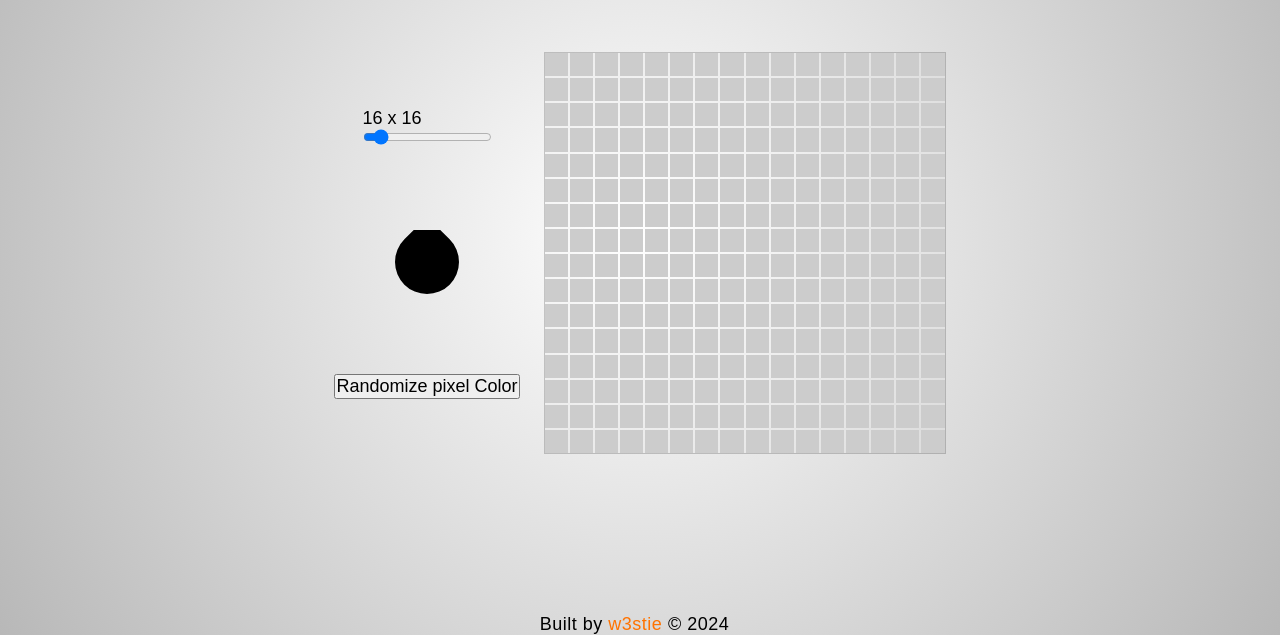
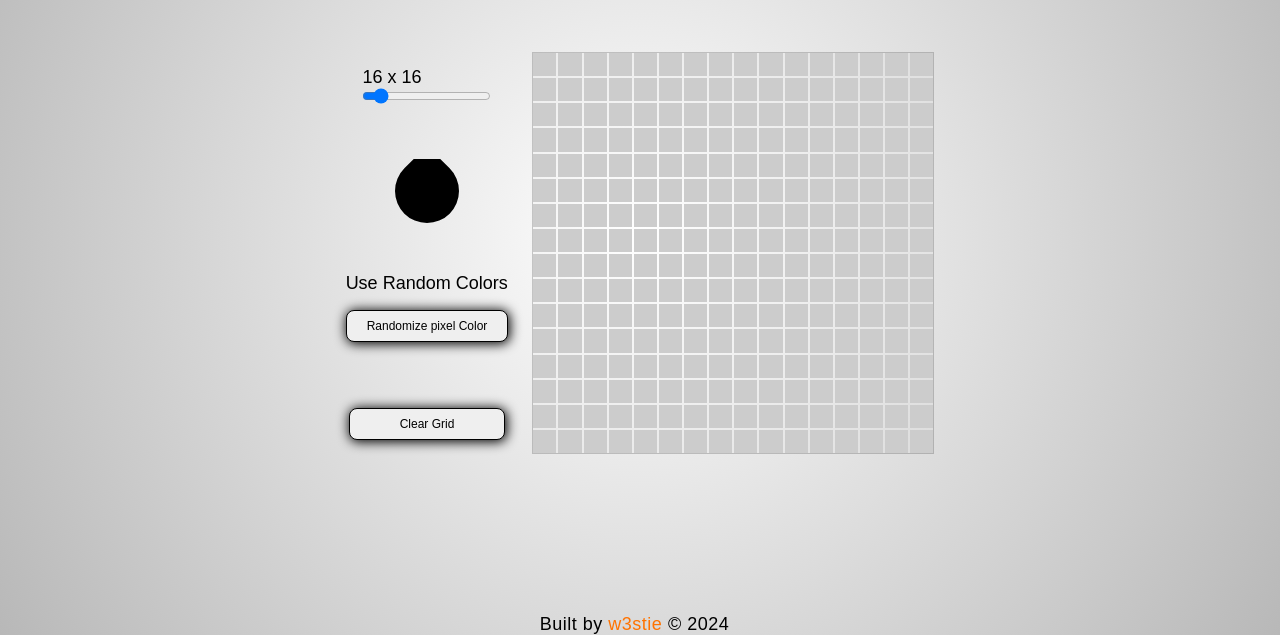
Before and after one commit to w3stie/Etch-A-Sketch, a plain HTML site: page index.html in a window 1280 px wide. Shown: the part 165-800 px from the top of the page. Drawn offline with Linux system fonts and the light colour scheme.

Commit message:
fine-tuned the javascript and css code

```diff
--- a/index.html
+++ b/index.html
@@ -19,7 +19,14 @@
                 <input type="range" id="change-size" min="1" max="100" value="10" step="1">
             </div>
             <input type="color" name="color-picker" id="color-picker">
-            <button id="random-color-btn">Randomize pixel Color</button>
+
+            <div>
+                <label for="toggle-random">Use Random Colors</label> <br>
+                <button class="btn" id="random-color-btn">Randomize pixel Color</button>
+            </div>
+            <div>
+                <button class="btn" id="clear-grid">Clear Grid</button>
+            </div>
         </div>
 
         <div id="grid"></div>
--- a/script.js
+++ b/script.js
@@ -1,6 +1,7 @@
 document.addEventListener('DOMContentLoaded', () => {
     let gridSize = 16;
     let userColor = '#000000'; // Default color
+    let isRandomColorEnabled = false; // Track the state of random color
 
     function createGrid(size) {
         grid.innerHTML = ''; //clears existing grid
@@ -16,7 +17,11 @@ document.addEventListener('DOMContentLoaded', () => {
         const gridSquares = document.querySelectorAll('.grid-square');
         gridSquares.forEach(square => {
             square.addEventListener('mouseover', () => {
-                square.style.backgroundColor = userColor; // Change color on hover
+                if (isRandomColorEnabled) {
+                    square.style.backgroundColor = randomizeColor();
+                } else {
+                    square.style.backgroundColor = userColor;
+                }
             });
         });
     }
@@ -41,12 +46,8 @@ document.addEventListener('DOMContentLoaded', () => {
 
     const randomColorBtn = document.getElementById('random-color-btn');
     randomColorBtn.addEventListener('click', () => {
-        const gridSquares = document.querySelectorAll('.grid-square');
-        gridSquares.forEach(square => {
-            square.addEventListener('mouseover', () => {
-                square.style.backgroundColor = randomizeColor();
-            });
-        });
+        isRandomColorEnabled = !isRandomColorEnabled; // Toggle the state
+        randomColorBtn.textContent = isRandomColorEnabled ? 'Disable Random Color' : 'Enable Random Color';
     });
 
     function changeColor() {
@@ -56,4 +57,13 @@ document.addEventListener('DOMContentLoaded', () => {
         });
     }
     changeColor();
+
+    const clearGridButton = document.querySelector('#clear-grid');
+
+    clearGridButton.addEventListener('click', () => {
+        const gridSquares = document.querySelectorAll('.grid-square');
+        gridSquares.forEach(square => {
+            square.style.backgroundColor = '#ccc'; // Reset background color to white
+        });
+    });
 });
--- a/style.css
+++ b/style.css
@@ -40,7 +40,7 @@ body{
     display: flex;
     flex-direction: column;
     justify-content: space-around;
-    gap: 80px;
+    gap: 50px;
     align-items: center;
 }
 
@@ -67,6 +67,22 @@ body{
     border-top-left-radius: 0;
     transform: rotate(45deg);
     border: none;
+}
+
+.btn{
+    border: 1px solid #000;
+    box-shadow: 1px 1px 12px 1px;
+    border-radius: 8px;
+    font-size: 12px;
+    margin: 16px 0px;
+    padding: 8px 20px;
+    cursor: pointer;
+}
+
+#clear-grid {
+    margin: 0;
+    align-items: end;
+    padding: 8px 50px;
 }
 
 #grid{
```
